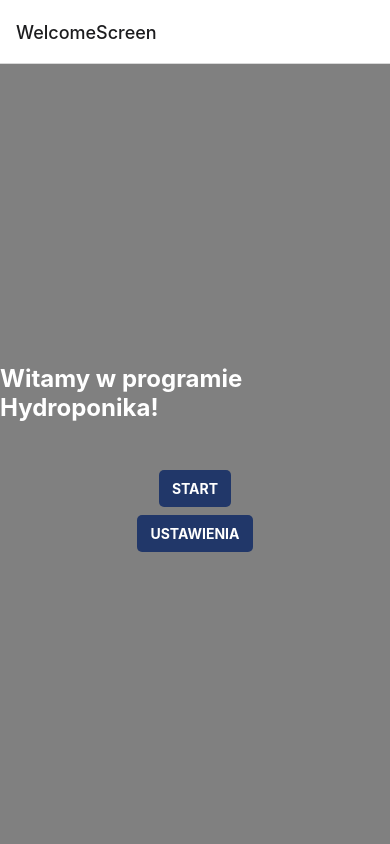
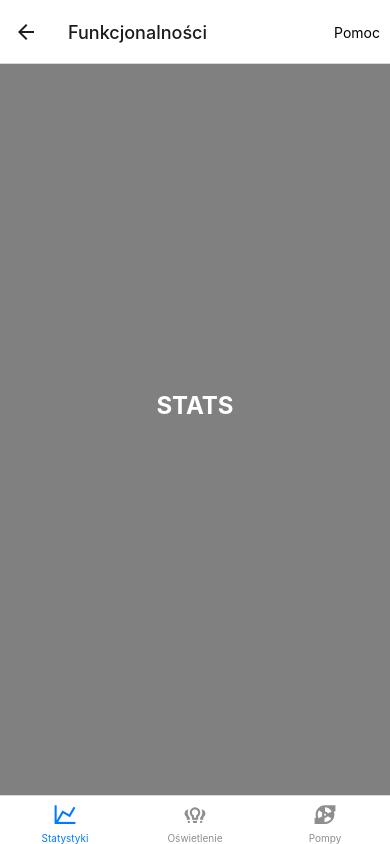
Before and after one commit to mateusz-sobierajski/KCKInterface, a React Native app: screen /MainTab in a window 390 px wide. Built offline with nearby package versions, Linux system fonts and the light colour scheme.

Commit message:
Dodanie szkieletów programów

```diff
--- a/App.js
+++ b/App.js
@@ -5,9 +5,12 @@ import {NavigationContainer} from "@react-navigation/native";
 
 import welcome from "./Screens/WelcomeScreen";
 import devicechoice from "./Screens/DeviceChoiceScreen";
+import mainTab from "./Screens/MainTab/MainTab";
+import {Text, TouchableOpacity} from "react-native";
 
 const WelcomeScreen = welcome;
 const DeviceChoice = devicechoice;
+const MainTab = mainTab;
 
 const Stack = createStackNavigator();
 
@@ -15,9 +18,44 @@ export default function App() {
   return (
       <NavigationContainer>
         <Stack.Navigator initialRouteName = "WelcomeScreen">
-            <Stack.Screen name="WelcomeScreen" component={WelcomeScreen}/>
-            <Stack.Screen name="DeviceChoice" component={DeviceChoice}/>
+            <Stack.Screen
+                name="Home"
+                component={WelcomeScreen}
+                options={{
+                    headerTitle: 'Witam!',
+                    headerRight: () => (
+                        <TouchableOpacity onPress={() => console.log('Button pressed!')}>
+                            <Text style={{ marginRight: 10 }}>Pomoc</Text>
+                        </TouchableOpacity>
+                    ),
+                }}
+            />
+            <Stack.Screen
+                name="DeviceChoice"
+                component={DeviceChoice}
+                options={{
+                    headerTitle: 'ID urządzenia',
+                    headerRight: () => (
+                        <TouchableOpacity onPress={() => console.log('Button pressed!')}>
+                            <Text style={{ marginRight: 10 }}>Pomoc</Text>
+                        </TouchableOpacity>
+                    ),
+                }}
+            />
+            <Stack.Screen
+                name="MainTab"
+                component={MainTab}
+                options={{
+                    headerTitle: 'Funkcjonalności',
+                    headerRight: () => (
+                        <TouchableOpacity onPress={() => console.log('Button pressed!')}>
+                            <Text style={{ marginRight: 10 }}>Pomoc</Text>
+                        </TouchableOpacity>
+                    ),
+                }}
+            />
         </Stack.Navigator>
       </NavigationContainer>
+
   );
 }
--- a/Screens/DeviceChoiceScreen.js
+++ b/Screens/DeviceChoiceScreen.js
@@ -3,23 +3,21 @@ import MyButton from "../Elements/MyButton";
 import {WelcomeStyles} from "../Styles/WelcomeStyles";
 import {DeviceChoiceStyles} from "../Styles/DeviceChoiceStyles";
 
-function DeviceChoiceScreen({navigation}) {
-    return (
+
+const DeviceChoiceScreen = ({navigation}) => {
+    return(
         <View style={WelcomeStyles.welcomeScreen}>
-            <View style={DeviceChoiceStyles.registerScreenBox}>
             <Text style={WelcomeStyles.welcomeText}>Proszę o wprowadzenie ID systemu:</Text>
             <TextInput
                 style={DeviceChoiceStyles.textInput}
                 placeholder='ID:'
-                    onChangeText={(text) => setUsername(text)}
+                //onChangeText={(text) => setUsername(text)}
                 //value={username}
             />
-                <MyButton onPress={navigation.navigate('Login')} style={DeviceChoiceStyles.button}>
-                    Wyszukaj
+            <MyButton onPress={() => navigation.navigate('MainTab')} style={DeviceChoiceStyles.button}>
+                Zatwierdź
             </MyButton>
-            </View>
         </View>
     );
 }
-
 export default DeviceChoiceScreen;
--- /dev/null
+++ b/Screens/MainTab/MainTab.js
@@ -0,0 +1,42 @@
+import {createBottomTabNavigator} from "@react-navigation/bottom-tabs";
+import React from "react";
+import Icon from 'react-native-vector-icons/MaterialCommunityIcons';
+
+import stats from "./Stats";
+
+const Stats = stats;
+
+const MainTab = () => {
+    const Tab = createBottomTabNavigator();
+
+    return (
+        <Tab.Navigator>
+            <Tab.Screen name="Statystyki" component={Stats}
+                        options={{
+                            tabBarIcon: ({ color, size }) => (
+                                <Icon name="chart-line" color={color} size={size} />
+                            ),
+                            headerShown: false,
+                        }}
+            />
+            <Tab.Screen name="Oświetlenie" component={Stats}
+                        options={{
+                            tabBarIcon: ({ color, size }) => (
+                                <Icon name="lightbulb-group-outline" color={color} size={size} />
+                            ),
+                            headerShown: false,
+                        }}
+            />
+            <Tab.Screen name="Pompy" component={Stats}
+                        options={{
+                            tabBarIcon: ({ color, size }) => (
+                                <Icon name="pump" color={color} size={size} />
+                            ),
+                            headerShown: false,
+                        }}
+            />
+        </Tab.Navigator>
+    );
+}
+
+export default MainTab;
--- /dev/null
+++ b/Screens/MainTab/Stats.js
@@ -0,0 +1,15 @@
+import {Text, View} from "react-native";
+import {WelcomeStyles} from "../../Styles/WelcomeStyles";
+//import MyButton from "../../Elements/MyButton";
+
+const Stats = () => {
+
+    return (
+        <View style={WelcomeStyles.welcomeScreen}>
+            <Text style={WelcomeStyles.welcomeText}>STATS</Text>
+        </View>
+    );
+
+}
+
+export default Stats;
```
Also changed, not shown: Screens/MainTab/Lighting.js (added, +15 -0 lines), Screens/MainTab/Pumps.js (added, +15 -0 lines), package.json (+6 -1 lines), Screens/MainTab/Help.js (added), 1 other file (tests, documents, lock files or other folders). Lines whose indentation alone changed are shown as unchanged.
